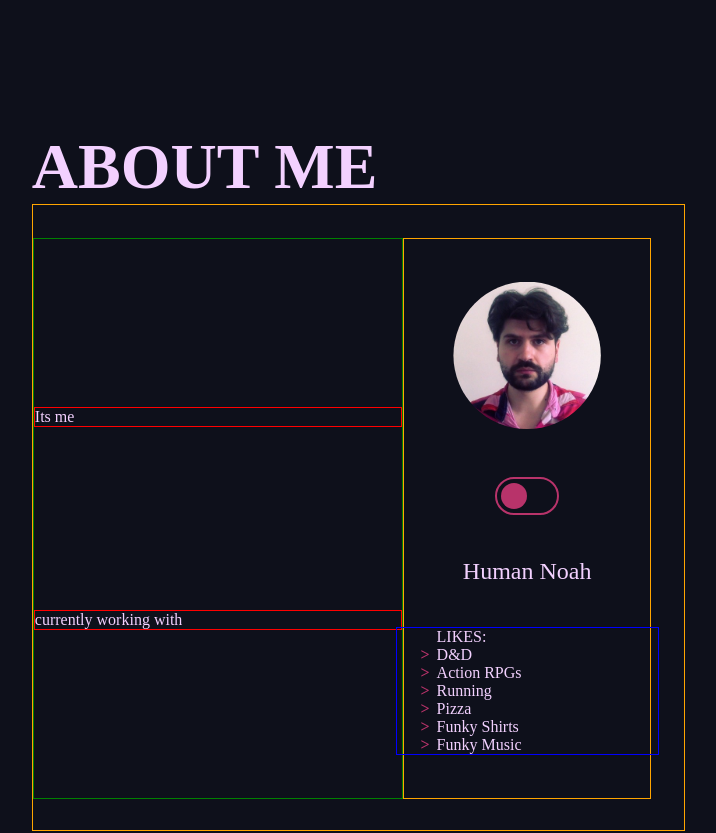
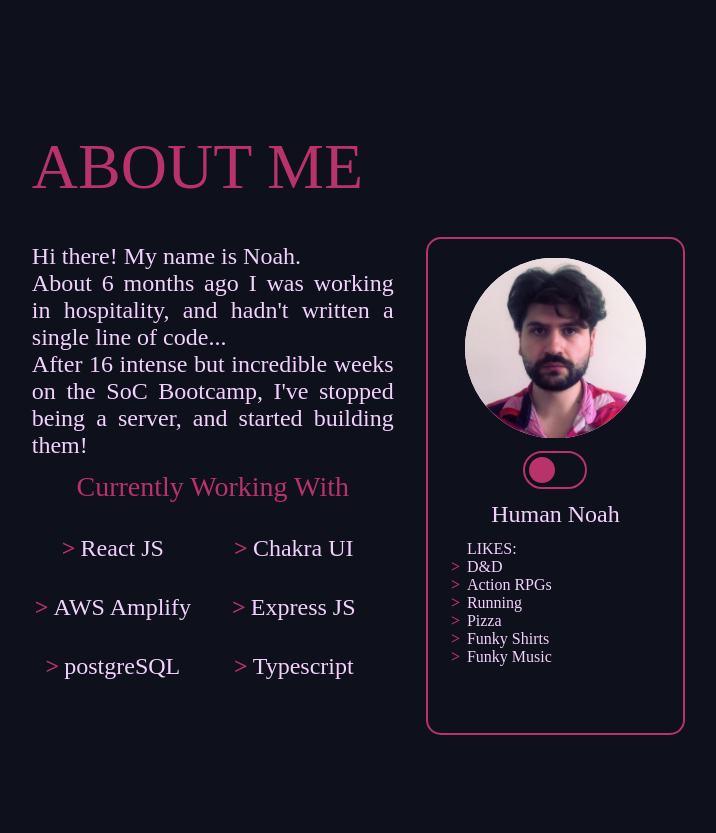
Before and after one commit to NoahAldhous/portfolio-page, a React (Create React App) app: page / in a window 1280 px wide. Shown: the part 1120-1953 px from the top of the page, without its empty margins (301-1017 px from the left). Built offline with nearby package versions, Linux system fonts and the light colour scheme; a web font is replaced by a local one.

Commit message:
about page done

```diff
--- a/src/components/Aboutmepage/Aboutmepage.css
+++ b/src/components/Aboutmepage/Aboutmepage.css
@@ -1,6 +1,6 @@
 .Aboutmepage{
     width:85%;
-    height: 90vh;
+    height: 80vh;
     background-color: #0E101B;
     margin-top: 45vh;
     margin-left:10%;
@@ -14,56 +14,118 @@
 .Aboutme-container{
     display: flex;
     justify-content: space-evenly;
-    border: 1px solid orange;
+    /* border: 1px solid orange;  */
     height: 100%;
-    padding: 5%;
-    padding-left: 0%;
+    padding-top: 5%;
+    padding-bottom: 5%;
 }
 
 .Abouttext-container{
     display: flex;
     flex-direction: column;
-    justify-content: space-evenly;
+    justify-content: space-around;
     width: 60%;
     color:#F3D1FF;
-    border: 1px solid green;
-    height: 100%
+    /* border: 1px solid green; */
+    height: 100%;
+    padding-right: 5%
 }
 
 .Profile-card{
     display: flex;
     flex-direction: column;
-    justify-content: space-evenly;
+    justify-content: flex-start;
     align-items: center;
     width: 40%;
-    border: 1px solid orange;
+    border: 2px solid #B8336A;
+    border-radius: 15px;
     height: 100%;
+    padding: 1%;
 }
 
 .Subheading{
     margin: 0px;
     margin-top: 3%;
     font-size: 5vw;
-    color: #F3D1FF;
+    color: #B8336A;
+    font-weight: lighter;
 }
 
 .Abouttext{
-    border: 1px solid red;
-}
-.Skillstext{
-    border: 1px solid red;
+    /* border: 1px solid red; */
+    font-size: 3vh;
+    margin: 0;
+    text-align: justify;
 }
 
+.Skills-container{
+    /* border: 3px solid green; */
+    display: flex;
+    flex-direction: column;
+    justify-content: flex-start;
+    height: 50%
+}
+
+.Skillstext{
+    /* border: 1px solid red; */
+    font-size: 3.5vh;
+    color: #B8336A;
+    text-align: center;
+    margin: 0;
+}
+
+.Tech-list-container{
+    /* border: 1px solid white; */
+    display: flex;
+    height: 100%
+}
+
+.Tech-list{
+    /* border: 1px solid hotpink; */
+    height: 100%;
+    display: flex;
+    flex-direction: column;
+    justify-content: space-evenly;
+    width: 50%;
+
+}
+
+.Tech {
+    list-style: none; /* Remove default bullets */
+    text-align: center;
+    font-size: 3vh;
+    transition: 0.3s;
+    margin: 0;
+  }
+
+.Tech:hover{
+    font-size: 3.5vh;
+
+}
+
+.Tech::before {
+    content: "\>";  /* Add content: \2022 is the CSS Code/unicode for a bullet */
+    color: #B8336A;; /* Change the color */
+    font-weight: bold; /* If you want it to be bold */
+    display: inline-block; /* Needed to add space between the bullet and the text */
+    width: 1em; /* Also needed for space (tweak if needed) */
+    margin-left: -1em; /* Also needed for space (tweak if needed) */
+  }
+
 .Profile-picture{
-    max-width: 60%;
-    max-height: 60%;
+    max-width: 75%;
+    max-height: 75%;
     object-fit: scale-down;
     clip-path: circle();
-    margin-bottom: 2%;
+    margin-top: 5%;
+    margin-bottom: 5%;
+    background-color: rgb(255, 236, 254);
 }
 
 .noah{
     color:#F3D1FF;
     font-size: 150%;
     margin: 0;
+    margin-top: 5%;
+    margin-bottom: 5%
 }
--- a/src/components/Aboutmepage/Aboutmepage.js
+++ b/src/components/Aboutmepage/Aboutmepage.js
@@ -29,8 +29,28 @@ export default function Aboutmepage(){
         <h2 className= "Subheading">ABOUT ME</h2>
         <section className= "Aboutme-container">
             <section className="Abouttext-container">
-                <p className="Abouttext">Its me</p>
-                <p className="Skillstext"> currently working with</p>
+                <p className="Abouttext">
+                    Hi there! My name is Noah. <br/>
+                    About 6 months ago I was working in
+                    hospitality, and hadn't written a single line of code... <br/>
+                    After 16 intense but incredible weeks on the SoC Bootcamp,
+                    I've stopped being a server, and started building them!
+                </p>
+                <section className="Skills-container">
+                <p className="Skillstext"> Currently Working With</p>
+                <section className="Tech-list-container">
+                    <section className="Tech-list">
+                            <p className="Tech">React JS</p>
+                            <p className="Tech">AWS Amplify</p>
+                            <p className="Tech">postgreSQL</p>
+                    </section>
+                    <section className="Tech-list">
+                        <p className="Tech">Chakra UI</p>
+                        <p className="Tech">Express JS</p>
+                        <p className="Tech">Typescript</p>
+                    </section>
+                    </section>
+                </section>
             </section>
             <section className= "Profile-card">
                 <img className="Profile-picture" src={image} alt="Noah Aldhous, wearing a shirt"/>
--- a/src/components/Aboutmepage/Listoflikes/Listoflikes.css
+++ b/src/components/Aboutmepage/Listoflikes/Listoflikes.css
@@ -12,9 +12,12 @@ ul {
   }
 
   .Listoflikes{
-    border: 1px solid blue;
+    /* border: 1px solid blue; */
     width: 90%;
     color: #F3D1FF;
     font-size: 100%;
     margin: 0;
+    display: flex;
+    flex-direction: column;
+    justify-content: space-around;
   }
--- a/src/components/Header/Header.css
+++ b/src/components/Header/Header.css
@@ -19,17 +19,17 @@
 
 .email{
     font-size: 1.5vw;
-    color: #F3D1FF;
+    color: #B8336A;
     transition: 0.2s;
-    border-bottom: 1px solid #F3D1FF;
+    border-bottom: 1px solid #B8336A;
     margin-bottom: 0%;
     margin-top: 0%;
     text-decoration: none;
 }
 
 .email-container:hover .email{
-    color:#B8336A;
-    border-bottom: 1px solid #B8336A;
+    color:#F3D1FF;
+    border-bottom: 1px solid #F3D1FF;
     margin-bottom: 3%;
 }
 
--- a/src/components/Landingpage/Landingpage.css
+++ b/src/components/Landingpage/Landingpage.css
@@ -15,12 +15,14 @@
     margin: 0px;
     font-size: 6vw;
     color: #F3D1FF;
+    font-weight: lighter;
 }
 
 .Heading-Developer{
     margin: 0px;
     font-size: 6vw;
     color: #B8336A;
+    font-weight: lighter;
 }
 
 .Body-Text{
@@ -34,7 +36,6 @@
     text-decoration: none;
     transition:0.2s;
     border-bottom: 1px solid #F3D1FF;
-
 }
 
 .SoC-Link:hover{
--- a/src/components/PortfolioPage/PortfolioPage.css
+++ b/src/components/PortfolioPage/PortfolioPage.css
@@ -15,7 +15,8 @@
     margin: 0px;
     margin-top: 3%;
     font-size: 5vw;
-    color: #F3D1FF;
+    color: #B8336A;
+    font-weight: lighter;
 }
 
 .Portfolio-container{
--- a/src/components/Semicircle/Semicircle.css
+++ b/src/components/Semicircle/Semicircle.css
@@ -6,7 +6,9 @@
     border-radius: 150px 0px 0px 150px;
     background-color: #b8336ac1;
     transition: 0.5s;
-    opacity: 50%
+    opacity: 50%;
+    display: flex;
+    align-items: center;
   }
 
   .semiCircle:hover{
--- a/src/components/Semicircle/Semicircle.js
+++ b/src/components/Semicircle/Semicircle.js
@@ -3,5 +3,6 @@ import './Semicircle.css'
 export default function Semicircle(){
 
 
-    return <div className = "semiCircle"></div>
+    return <div className = "semiCircle">
+    </div>
 }
```
Also changed, not shown: src/components/App/App.css (+1 -7 lines).
